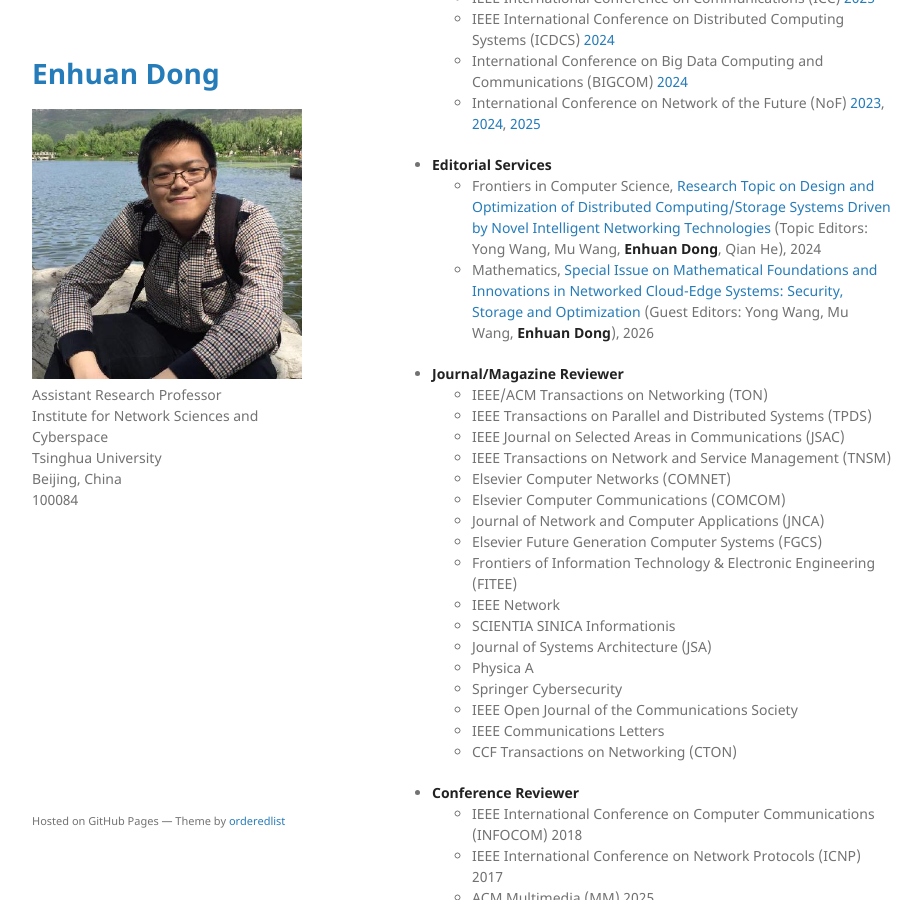
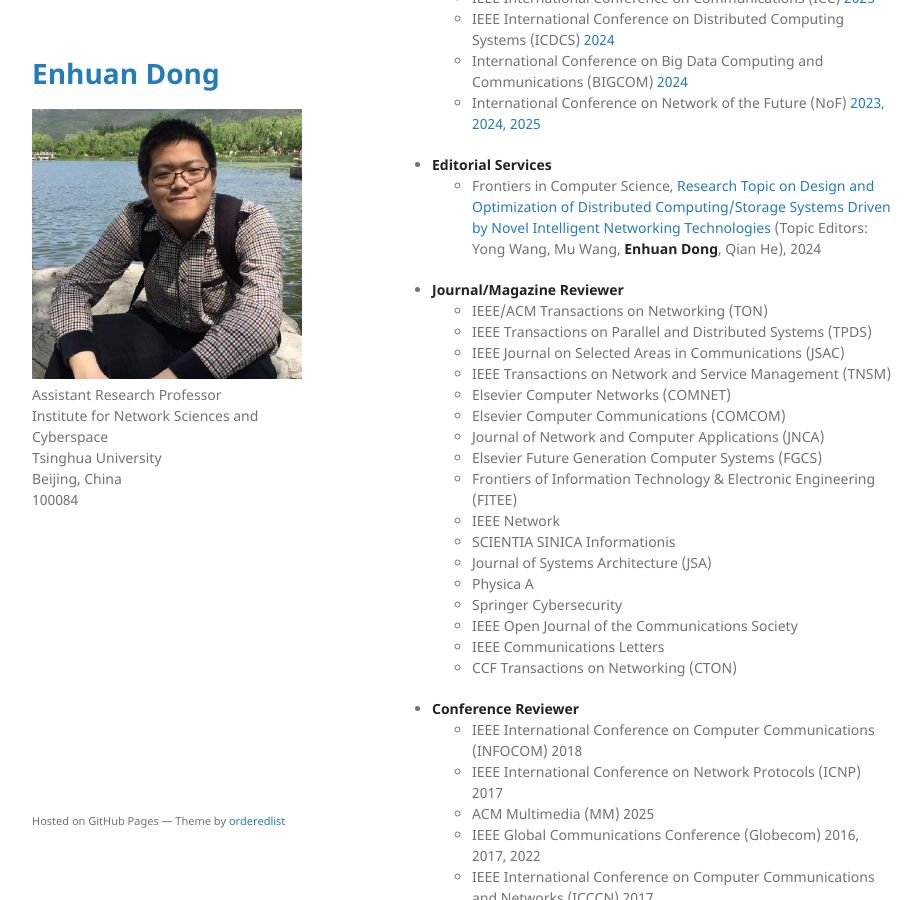
Before and after one commit to TsinghuaDong/tsinghuadong.github.io, a Jekyll site: the page built from index.md, in a window 1280 px wide and 900 px high, scrolled down 3827 px. Shown: the whole window, without its empty margins (178-1100 px from the left). Built offline with Jekyll 4.4.1, drawn with Linux system fonts in a browser that asks for light colours; our own code applies the rules of GitHub Pages for plain Markdown files.

Commit message:
Update personal information in Editorial Services section

```diff
--- a/index.md
+++ b/index.md
@@ -108,7 +108,7 @@ My research interests include network measurement, network security, network ope
 
 - **Editorial Services**
   - Frontiers in Computer Science, [Research Topic on Design and Optimization of Distributed Computing/Storage Systems Driven by Novel Intelligent Networking Technologies](https://www.frontiersin.org/research-topics/63510/design-and-optimization-of-distributed-computingstorage-systems-driven-by-novel-intelligent-networking-technologies) (Topic Editors: Yong Wang, Mu Wang, **Enhuan Dong**, Qian He), 2024
-  - Mathematics, [Special Issue on Mathematical Foundations and Innovations in Networked Cloud-Edge Systems: Security, Storage and Optimization](https://www.mdpi.com/journal/mathematics/special_issues/Math_Found_Innov_Netw_Cloud_Edge_Syst_Secur_Storage_Optim) (Guest Editors: Yong Wang, Mu Wang, **Enhuan Dong**), 2026
+  <!-- - Mathematics, [Special Issue on Mathematical Foundations and Innovations in Networked Cloud-Edge Systems: Security, Storage and Optimization](https://www.mdpi.com/journal/mathematics/special_issues/Math_Found_Innov_Netw_Cloud_Edge_Syst_Secur_Storage_Optim) (Guest Editors: Yong Wang, Mu Wang, **Enhuan Dong**), 2026 -->
 
 - **Journal/Magazine Reviewer**
   - IEEE/ACM Transactions on Networking (TON)
```
